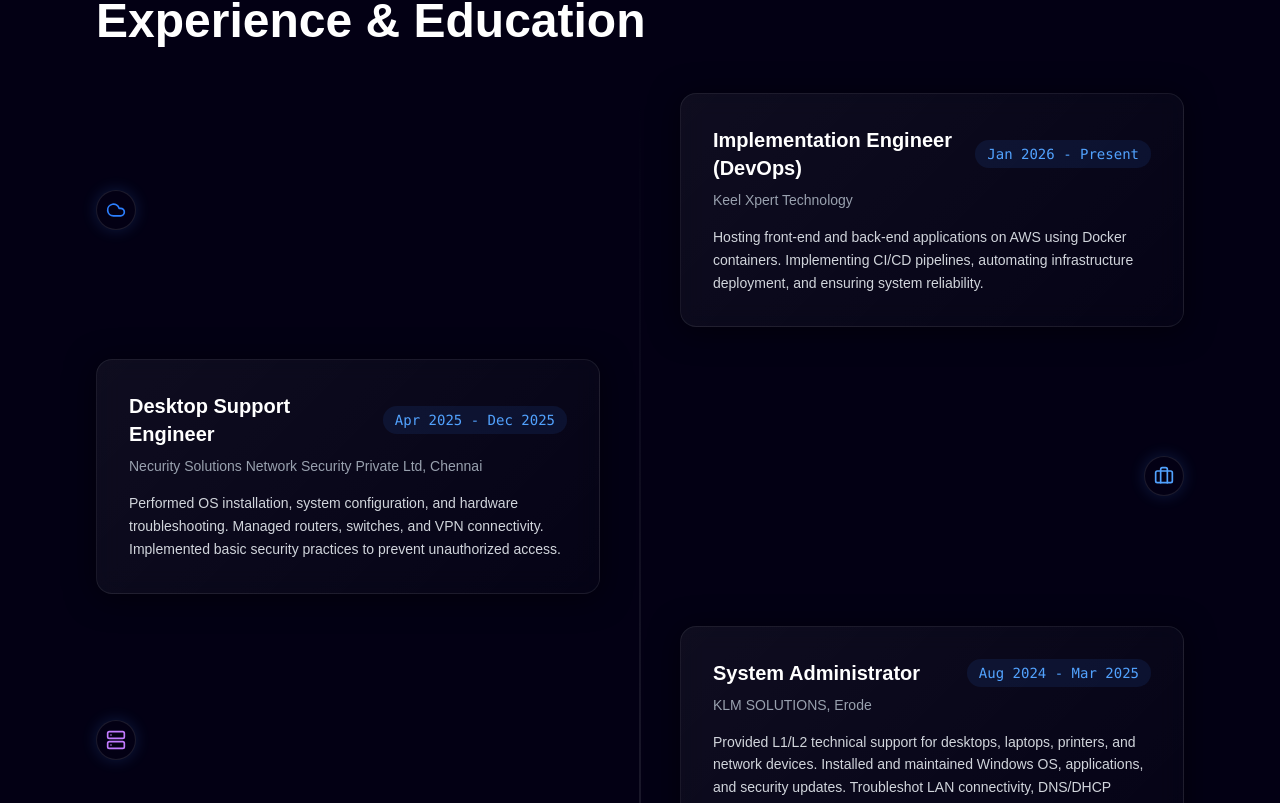
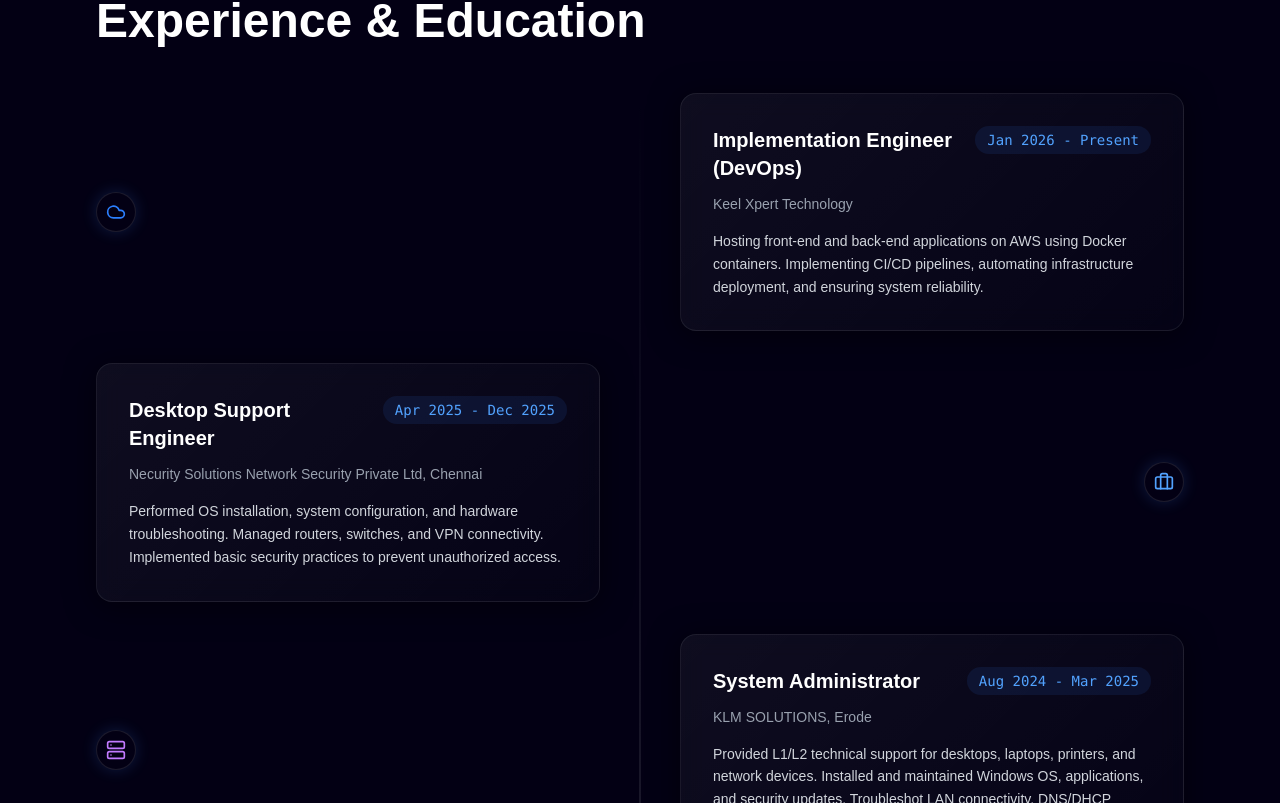
Before and after one commit to JoushaNandhu/portfolio, a Next.js app in the folder portfolio/: page / in a window 1280 px wide. Shown: the part 1657-2460 px from the top of the page. Built offline with nearby package versions, Linux system fonts and the light colour scheme.

Commit message:
Adjust Flex layout for experience title and dates to wrap correctly

```diff
--- a/portfolio/src/app/page.tsx
+++ b/portfolio/src/app/page.tsx
@@ -124,9 +124,9 @@ export default function Portfolio() {
                   {exp.icon}
                 </div>
                 <div className="w-full md:w-[calc(50%-2.5rem)] glass-panel p-8 rounded-2xl hover:border-blue-500/30 transition-colors">
-                  <div className="flex flex-col sm:flex-row sm:items-center justify-between mb-2 gap-2">
+                  <div className="flex flex-col xl:flex-row xl:items-start justify-between mb-3 gap-3">
                     <h3 className="font-bold text-xl text-white">{exp.title}</h3>
-                    <span className="text-sm font-mono text-blue-400 px-3 py-1 bg-blue-500/10 rounded-full w-fit whitespace-nowrap">{exp.date}</span>
+                    <span className="text-sm font-mono text-blue-400 px-3 py-1 bg-blue-500/10 rounded-full w-fit shrink-0">{exp.date}</span>
                   </div>
                   <div className="text-gray-400 text-sm mb-4 font-medium">{exp.org}</div>
                   <p className="text-gray-300 text-sm leading-relaxed">{exp.desc}</p>
```
